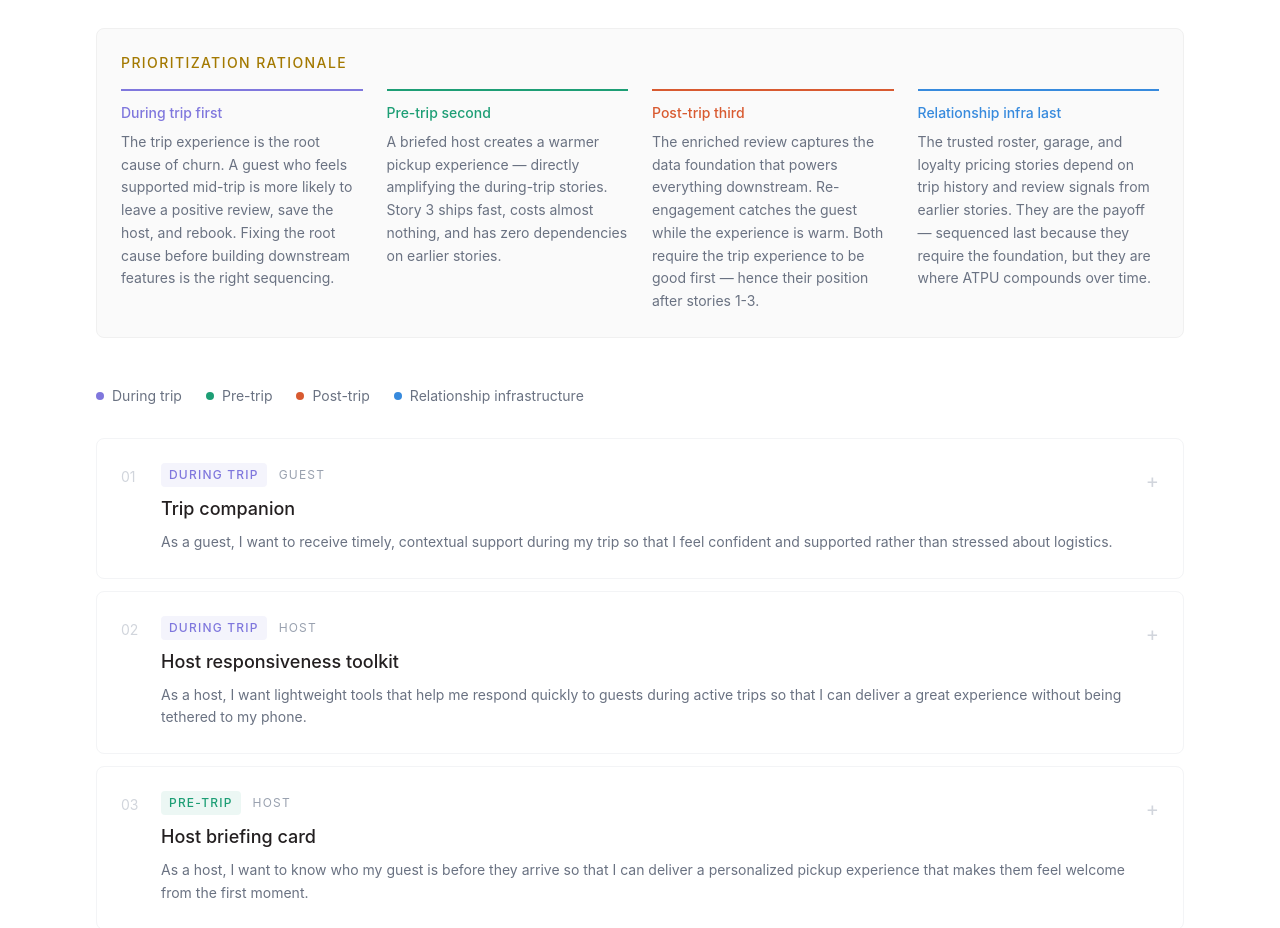
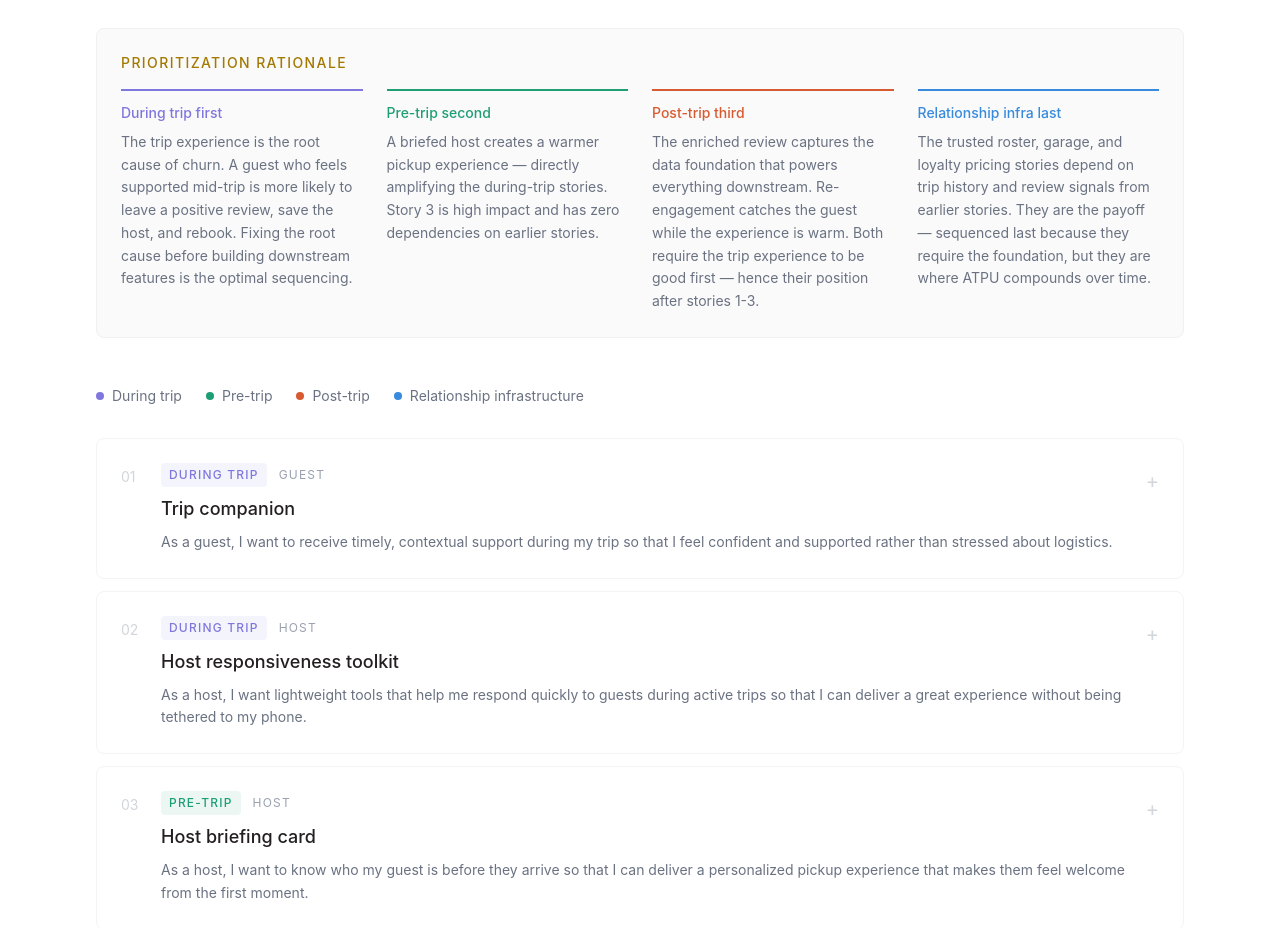
Before and after one commit to kmukherj-pm/turo-case-study, a React (Vite) app: page / in a window 1280 px wide. Shown: the part 5820-6748 px from the top of the page. Built offline with nearby package versions, Linux system fonts and the light colour scheme.

Commit message:
update prioritization rationale

```diff
--- a/src/components/Roadmap.jsx
+++ b/src/components/Roadmap.jsx
@@ -26,12 +26,12 @@ function Roadmap() {
             {
               phase: 'During trip first',
               color: '#7F77DD',
-              rationale: 'The trip experience is the root cause of churn. A guest who feels supported mid-trip is more likely to leave a positive review, save the host, and rebook. Fixing the root cause before building downstream features is the right sequencing.',
+              rationale: 'The trip experience is the root cause of churn. A guest who feels supported mid-trip is more likely to leave a positive review, save the host, and rebook. Fixing the root cause before building downstream features is the optimal sequencing.',
             },
             {
               phase: 'Pre-trip second',
               color: '#1D9E75',
-              rationale: 'A briefed host creates a warmer pickup experience — directly amplifying the during-trip stories. Story 3 ships fast, costs almost nothing, and has zero dependencies on earlier stories.',
+              rationale: 'A briefed host creates a warmer pickup experience — directly amplifying the during-trip stories. Story 3 is high impact and has zero dependencies on earlier stories.',
             },
             {
               phase: 'Post-trip third',
```
